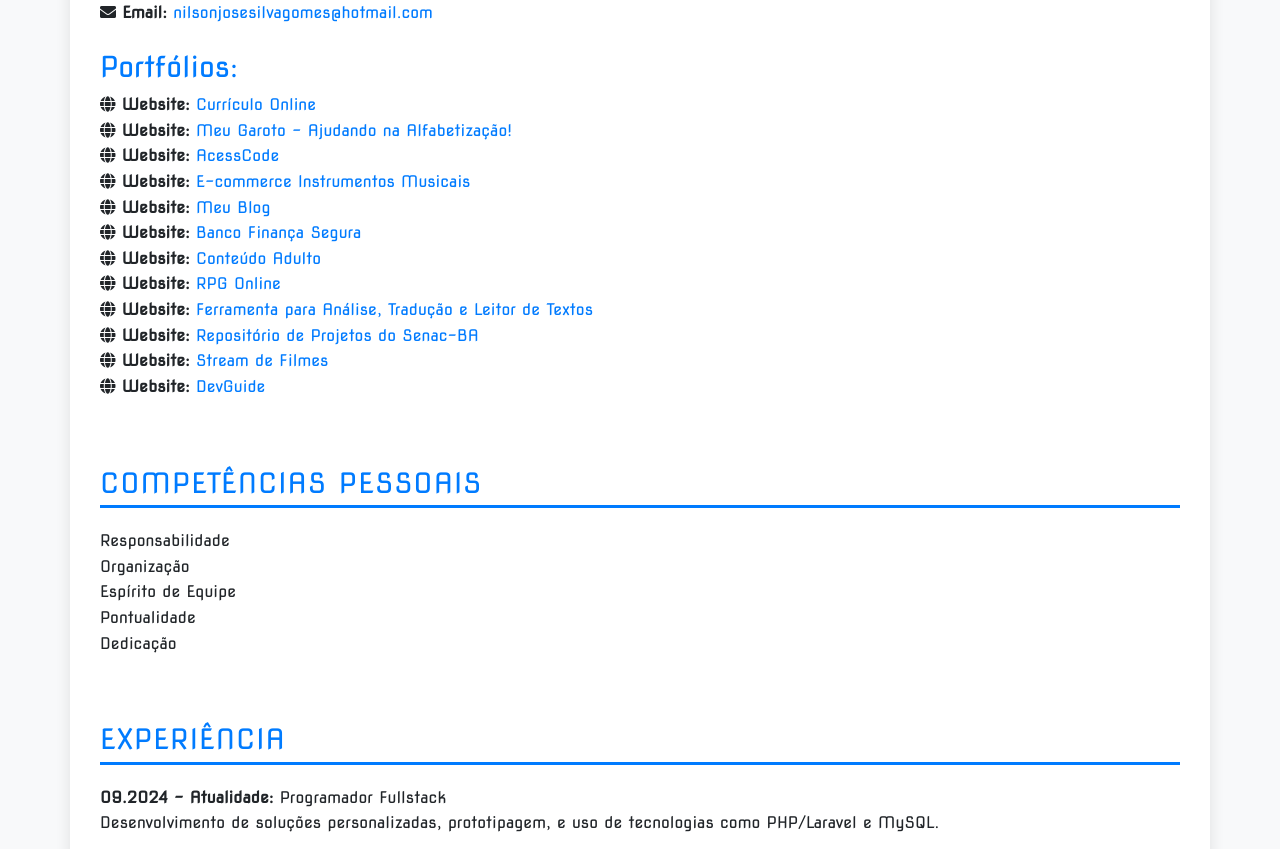
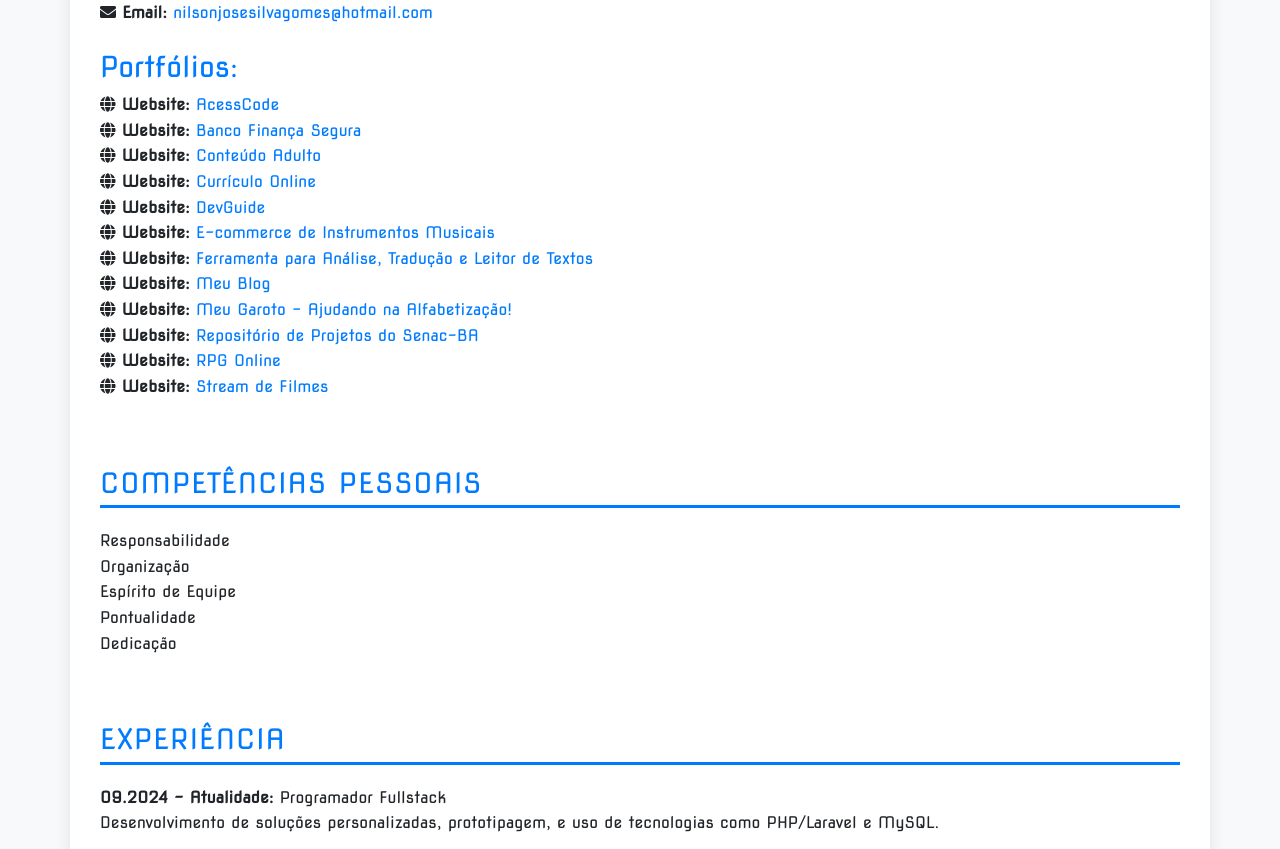
Before and after one commit to nilsong87/Curriculo-Online-Html, a plain HTML site: page index.html in a window 1280 px wide. Shown: the part 835-1684 px from the top of the page. Drawn offline with nearby package versions, Linux system fonts and the light colour scheme.

Commit message:
Ajuste de Paginas 04

```diff
--- a/index.html
+++ b/index.html
@@ -91,33 +91,18 @@
             <!-- Subseção de Portfólios -->
             <h3 class="mt-4" style="font-size: 1.8em; color: #007bff;">Portfólios:</h3>
             <ul class="list-unstyled">
-                <li><i class="fas fa-globe"></i> <strong>Website:</strong> <a
-                        href="https://nilsong87.github.io/Curriculo-Online-Html/" target="_blank">Currículo Online</a>
-                </li>
-                <li><i class="fas fa-globe"></i> <strong>Website:</strong> <a
-                        href="https://nilsong87.github.io/Meu-Garoto/" target="_blank">Meu Garoto - Ajudando na
-                        Alfabetização!</a></li>
-                <li><i class="fas fa-globe"></i> <strong>Website:</strong> <a href="https://acesscode.com.br/"
-                        target="_blank">AcessCode</a></li>
-                <li><i class="fas fa-globe"></i> <strong>Website:</strong> <a
-                        href="https://nilsong87.github.io/Ecommerce-Instrumentos-Musicais/" target="_blank">E-commerce
-                        Instrumentos Musicais</a></li>
-                <li><i class="fas fa-globe"></i> <strong>Website:</strong> <a
-                        href="https://nilsong87.github.io/Meu-Blog/" target="_blank">Meu Blog</a></li>
-                <li><i class="fas fa-globe"></i> <strong>Website:</strong> <a
-                        href="https://nilsong87.github.io/Financasegura/" target="_blank">Banco Finança Segura</a></li>
-                <li><i class="fas fa-globe"></i> <strong>Website:</strong> <a
-                        href="https://nilsong87.github.io/AdultFlix/" target="_blank">Conteúdo Adulto</a></li>
-                <li><i class="fas fa-globe"></i> <strong>Website:</strong> <a
-                        href="https://nilsong87.github.io/detective-noir/" target="_blank">RPG Online</a></li>
-                <li><i class="fas fa-globe"></i> <strong>Website:</strong> <a
-                        href="https://nilsong87.github.io/TextAnalyzer/" target="_blank">Ferramenta para Análise, Tradução e Leitor de Textos</a></li>
-                <li><i class="fas fa-globe"></i> <strong>Website:</strong> <a
-                        href="https://nilsong87.github.io/Repositorio-Senac/" target="_blank">Repositório de Projetos do Senac-BA</a></li>
-                <li><i class="fas fa-globe"></i> <strong>Website:</strong> <a
-                        href="https://nilsong87.github.io/CineStream/" target="_blank">Stream de Filmes</a></li>
-                <li><i class="fas fa-globe"></i> <strong>Website:</strong> <a
-                        href="https://nilsong87.github.io/DevGuide/" target="_blank">DevGuide</a></li>
+                <li><i class="fas fa-globe"></i> <strong>Website:</strong> <a href="https://acesscode.com.br/" target="_blank">AcessCode</a></li>
+                <li><i class="fas fa-globe"></i> <strong>Website:</strong> <a href="https://nilsong87.github.io/Financasegura/" target="_blank">Banco Finança Segura</a></li>
+                <li><i class="fas fa-globe"></i> <strong>Website:</strong> <a href="https://nilsong87.github.io/AdultFlix/" target="_blank">Conteúdo Adulto</a></li>
+                <li><i class="fas fa-globe"></i> <strong>Website:</strong> <a href="https://nilsong87.github.io/Curriculo-Online-Html/" target="_blank">Currículo Online</a></li>
+                <li><i class="fas fa-globe"></i> <strong>Website:</strong> <a href="https://nilsong87.github.io/DevGuide/" target="_blank">DevGuide</a></li>
+                <li><i class="fas fa-globe"></i> <strong>Website:</strong> <a href="https://nilsong87.github.io/Ecommerce-Instrumentos-Musicais/" target="_blank">E-commerce de Instrumentos Musicais</a></li>
+                <li><i class="fas fa-globe"></i> <strong>Website:</strong> <a href="https://nilsong87.github.io/TextAnalyzer/" target="_blank">Ferramenta para Análise, Tradução e Leitor de Textos</a></li>
+                <li><i class="fas fa-globe"></i> <strong>Website:</strong> <a href="https://nilsong87.github.io/Meu-Blog/" target="_blank">Meu Blog</a></li>
+                <li><i class="fas fa-globe"></i> <strong>Website:</strong> <a href="https://nilsong87.github.io/Meu-Garoto/" target="_blank">Meu Garoto - Ajudando na Alfabetização!</a></li>
+                <li><i class="fas fa-globe"></i> <strong>Website:</strong> <a href="https://nilsong87.github.io/Repositorio-Senac/" target="_blank">Repositório de Projetos do Senac-BA</a></li>
+                <li><i class="fas fa-globe"></i> <strong>Website:</strong> <a href="https://nilsong87.github.io/detective-noir/" target="_blank">RPG Online</a></li>
+                <li><i class="fas fa-globe"></i> <strong>Website:</strong> <a href="https://nilsong87.github.io/CineStream/" target="_blank">Stream de Filmes</a></li>
             </ul>
         </section>
 
```
